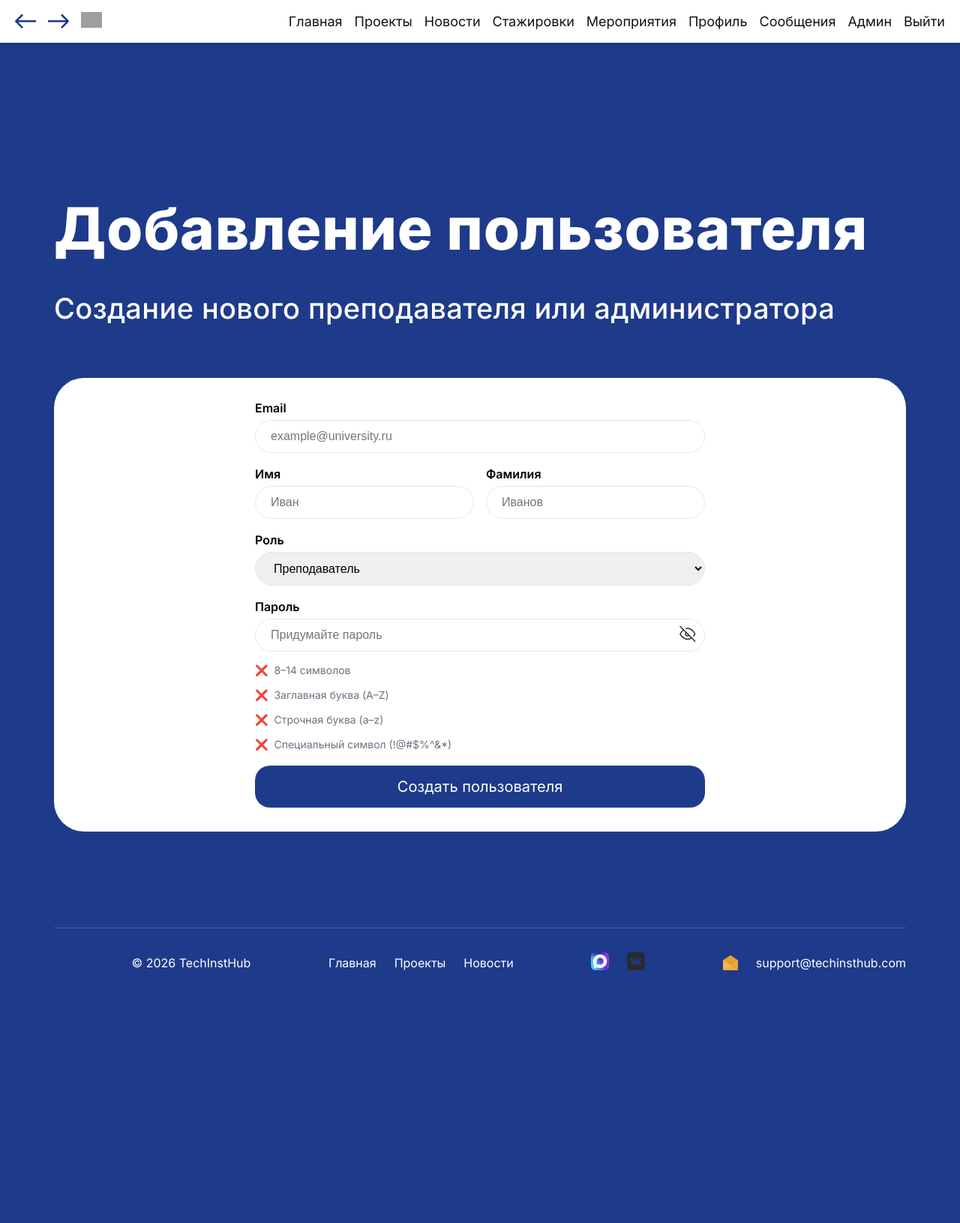
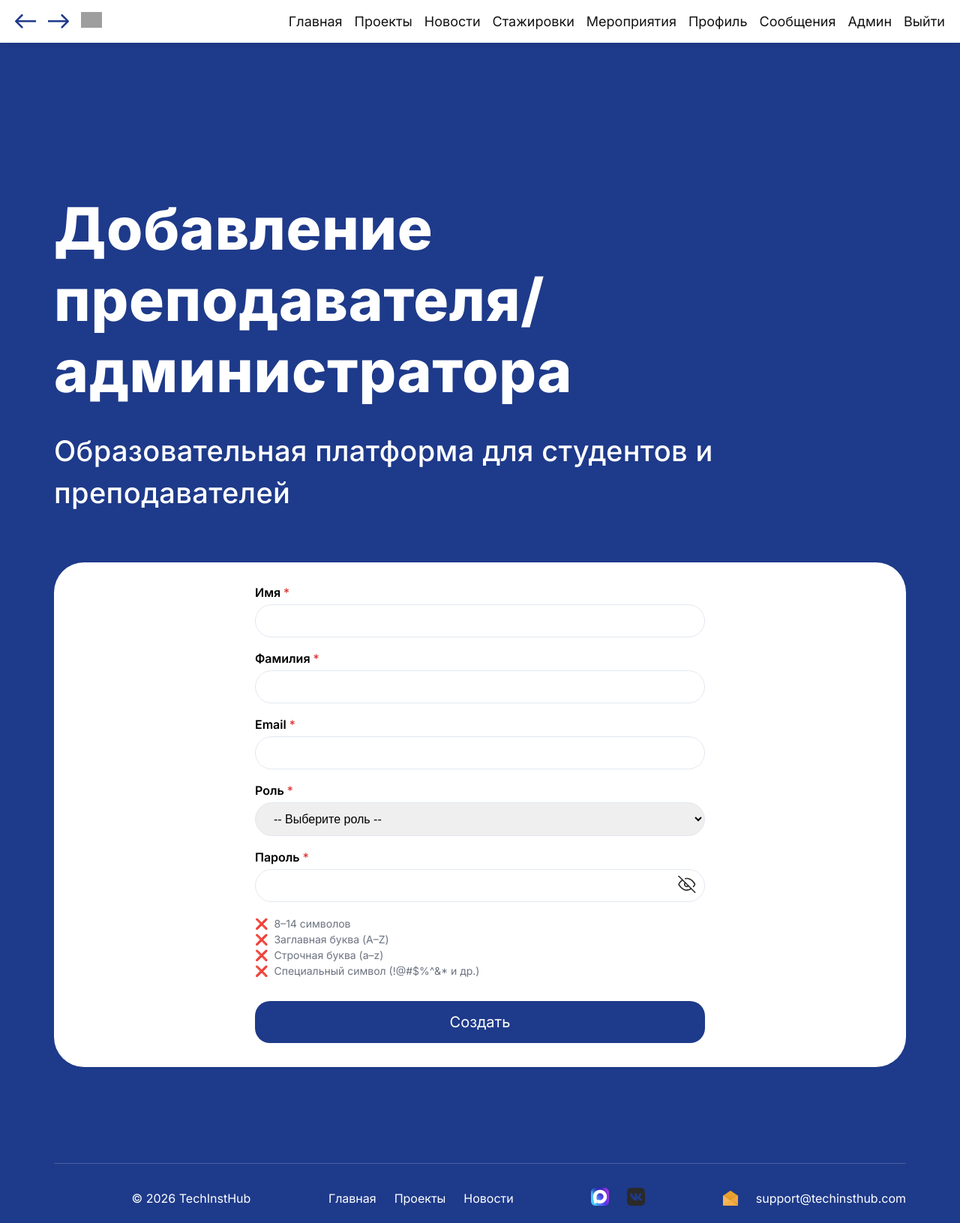
Before and after one commit to alextochanka/TechInstHub, a Flask app: page /admin/add_user in a window 1280 px wide. Shown: the top 1631 px of the page at 75% size. Before the commit the page ends 1294 px from the top, so only its background shows below. Run offline with Flask 3, Linux system fonts and the light colour scheme; the visitor is signed in with stand-in values (Sample User, id 1); some libraries are stand-ins or nearby versions; grey boxes are pictures that could not be loaded.

Commit message:
Add files via upload

```diff
--- a/templates/admin/add_user.html
+++ b/templates/admin/add_user.html
@@ -1,51 +1,51 @@
 {% extends "base.html" %}
-{% block title %}Добавить пользователя — Админ-панель{% endblock %}
-{% block hero_title %}Добавление пользователя{% endblock %}
-{% block hero_description %}Создание нового преподавателя или администратора{% endblock %}
+{% block title %}Добавить пользователя{% endblock %}
+{% block hero_title %}Добавление преподавателя/администратора{% endblock %}
 {% block content %}
 <div class="ui-vstack gap-32 align-center" style="max-width: 600px; margin: 0 auto;">
-    <form method="post" class="ui-vstack gap-20 w-full" id="addUserForm">
+    <form method="post" class="ui-vstack gap-20" style="width: 100%;" id="addUserForm">
+
         <div class="ui-vstack gap-8">
-            <label class="ui-text semibold">Email</label>
-            <input type="email" name="email" required class="ui-input w-full" placeholder="example@university.ru">
-        </div>
-
-        <div style="display: flex; gap: 16px; flex-wrap: wrap;">
-            <div class="ui-vstack gap-8" style="flex: 1;">
-                <label class="ui-text semibold">Имя</label>
-                <input type="text" name="name" required class="ui-input w-full" placeholder="Иван">
-            </div>
-            <div class="ui-vstack gap-8" style="flex: 1;">
-                <label class="ui-text semibold">Фамилия</label>
-                <input type="text" name="surname" required class="ui-input w-full" placeholder="Иванов">
-            </div>
+            <label class="ui-text semibold">Имя <span class="ui-text error">*</span></label>
+            <input type="text" name="name" required class="ui-input">
         </div>
 
         <div class="ui-vstack gap-8">
-            <label class="ui-text semibold">Роль</label>
-            <select name="role" class="ui-input w-full">
+            <label class="ui-text semibold">Фамилия <span class="ui-text error">*</span></label>
+            <input type="text" name="surname" required class="ui-input">
+        </div>
+
+        <div class="ui-vstack gap-8">
+            <label class="ui-text semibold">Email <span class="ui-text error">*</span></label>
+            <input type="email" name="email" required class="ui-input">
+        </div>
+
+        <div class="ui-vstack gap-8">
+            <label class="ui-text semibold">Роль <span class="ui-text error">*</span></label>
+            <select name="role" class="ui-input" required>
+                <option value="" disabled selected>-- Выберите роль --</option>
                 <option value="teacher">Преподаватель</option>
                 <option value="admin">Администратор</option>
             </select>
         </div>
 
         <div class="ui-vstack gap-8">
-            <label class="ui-text semibold">Пароль</label>
-            <div class="relative">
-                <input type="password" name="password" id="passwordAdmin" required class="ui-input w-full" placeholder="Придумайте пароль">
+            <label class="ui-text semibold">Пароль <span class="ui-text error">*</span></label>
+            <div style="position: relative;">
+                <input type="password" name="password" id="passwordAdmin" required class="ui-input" style="padding-right: 40px;">
                 <button type="button" id="togglePasswordAdmin" class="password-toggle">
-                    <img src="{{ url_for('static', filename='icons/eye-off.svg') }}" width="22" height="22" id="eyeIconAdmin" alt="Показать пароль">
+                    <img src="{{ url_for('static', filename='icons/Eye-off.svg') }}" width="24" height="24" id="eyeIconAdmin" alt="Показать пароль">
                 </button>
             </div>
-            <div id="passwordHints" class="ui-vstack gap-4" style="margin-top: 8px;">
-                <div id="hint-length" class="password-hint"><span id="length-icon">❌</span> 8–14 символов</div>
-                <div id="hint-upper" class="password-hint"><span id="upper-icon">❌</span> Заглавная буква (A–Z)</div>
-                <div id="hint-lower" class="password-hint"><span id="lower-icon">❌</span> Строчная буква (a–z)</div>
-                <div id="hint-special" class="password-hint"><span id="special-icon">❌</span> Специальный символ (!@#$%^&*)</div>
+            <div id="passwordHints" class="ui-vstack gap-1" style="margin-top: 12px;">
+                <div class="password-hint"><span id="length-icon">❌</span> 8–14 символов</div>
+                <div class="password-hint"><span id="upper-icon">❌</span> Заглавная буква (A–Z)</div>
+                <div class="password-hint"><span id="lower-icon">❌</span> Строчная буква (a–z)</div>
+                <div class="password-hint"><span id="special-icon">❌</span> Специальный символ (!@#$%^&* и др.)</div>
             </div>
         </div>
 
-        <button type="submit" class="ui-button primary m w-full">Создать пользователя</button>
+        <button type="submit" class="ui-button primary m" style="margin-top: 12px;">Создать</button>
     </form>
 </div>
 {% endblock %}
--- a/templates/admin/projects.html
+++ b/templates/admin/projects.html
@@ -25,7 +25,6 @@
                 <div class="ui-text xs gray">📅 {{ project.created_at.strftime('%d.%m.%Y') if project.created_at else '—' }}</div>
             </div>
             <div class="ui-hstack gap-8">
-                <a href="{{ url_for('project_detail', project_id=project.id) }}" class="ui-button outline xs" target="_blank">Просмотр</a>
                 <a href="{{ url_for('admin_delete_project', project_id=project.id) }}"
                    class="ui-button error s"
                    data-confirm="Удалить проект «{{ project.title }}»? Все данные будут удалены безвозвратно.">
```
Also changed, not shown: templates/admin/logs.html (+15 -6 lines), templates/admin/users.html (+9 -2 lines).
